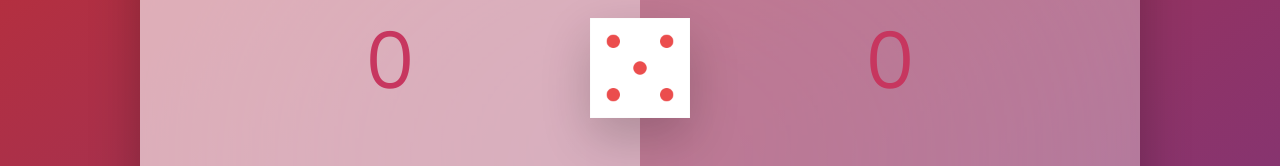
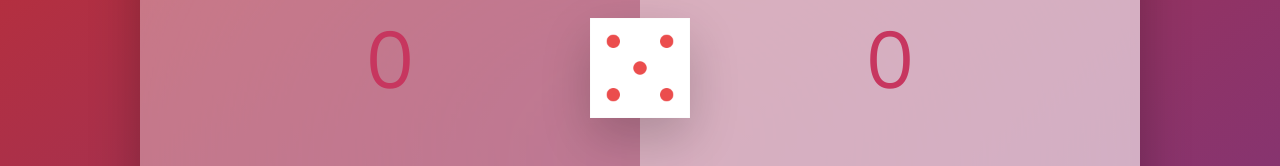
Before and after one commit to riteshkrm/pigGame, a plain HTML site: page index.html in a window 1280 px wide. Both pictures are taken after a click on the button "📥 HOLD". Shown: the part 247-413 px from the top of the page. Drawn offline with nearby package versions, Linux system fonts and the light colour scheme.

Commit message:
Project Complete

```diff
--- a/script.js
+++ b/script.js
@@ -10,11 +10,15 @@ const currentScoreOne = document.querySelector('#current--0');
 const currentScoreTwo = document.querySelector('#current--1')
 const activePlayer = document.querySelector('.player--active')
 
-
+const score = [0, 0]
 let currentScore = 0;
 let activePlayerScore = 0;
 
+let playing = true;
+
 diceRoll.addEventListener('click', (event) => {
+
+    if (playing) {
         const dice = Math.trunc(Math.random() * 6) + 1;
         console.log(dice);
         diceImg.src = `dice-${dice}.png`;
@@ -24,7 +28,7 @@ diceRoll.addEventListener('click', (event) => {
             document.querySelector(`#current--${activePlayerScore}`).textContent = currentScore;
 
 
-    }else{
+        } else {
             currentScore = 0;
             currentScoreOne.textContent = 0;
             currentScoreTwo.textContent = currentScore;
@@ -32,24 +36,29 @@ diceRoll.addEventListener('click', (event) => {
             playerTwo.classList.toggle('player--active');
             activePlayerScore = activePlayerScore === 0 ? 1 : 0;
         }
+    }
+})
 
-    // if(playerOne !== activePlayer && dice === 1){
-    //     playerOne.classList.add('player--active');
-    //     playerTwo.classList.remove('player--active');
-    //     console.log('hlo');
-    // }
+holdBtn.addEventListener('click', (event) => {
 
-    // if (dice === 1) {
-    //     playerOne.classList.toggle('player--active')
-    //     playerTwo.classList.toggle('player--active')
-    //     currentScoreOne.textContent = 0;
+    if (playing) {
 
-    //     if(playerOne == activePlayer && dice ===1){
-    //         console.log("playerOne");
-    //     }else{
-    //         console.log("playerTwo");
-    //     }
-    // }
+        score[activePlayerScore] += currentScore
+        document.querySelector(`#score--${activePlayerScore}`).textContent = score[activePlayerScore]
 
+        if (score[activePlayerScore] >= 20) {
+            playing = false;
+            diceImg.classList.add('hidden')
+            document.querySelector(`.player--${activePlayerScore}`).classList.add('player--winner');
+            document.querySelector(`..player--${activePlayerScore}`).classList.remove('player--active')
 
+        } else {
+            currentScore = 0;
+            currentScoreOne.textContent = 0;
+            currentScoreTwo.textContent = currentScore;
+            playerOne.classList.toggle('player--active');
+            playerTwo.classList.toggle('player--active');
+            activePlayerScore = activePlayerScore === 0 ? 1 : 0;
+        }
+    }
 })
--- a/style.css
+++ b/style.css
@@ -157,6 +157,10 @@ main {
   box-shadow: 0 2rem 5rem rgba(0, 0, 0, 0.2);
 }
 
+.hidden{
+  display: none;
+}
+
 .player--winner {
   background-color: #2f2f2f;
 }
```
Also changed, not shown: index.html (+1 -1 lines). Lines whose indentation alone changed are shown as unchanged.
